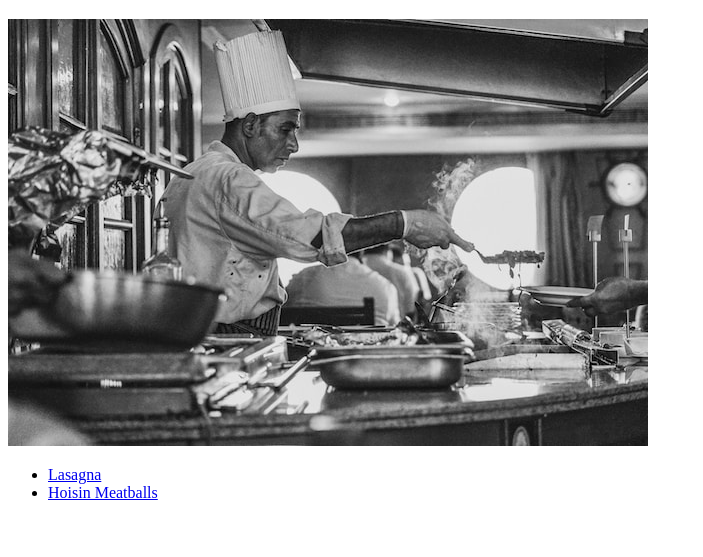
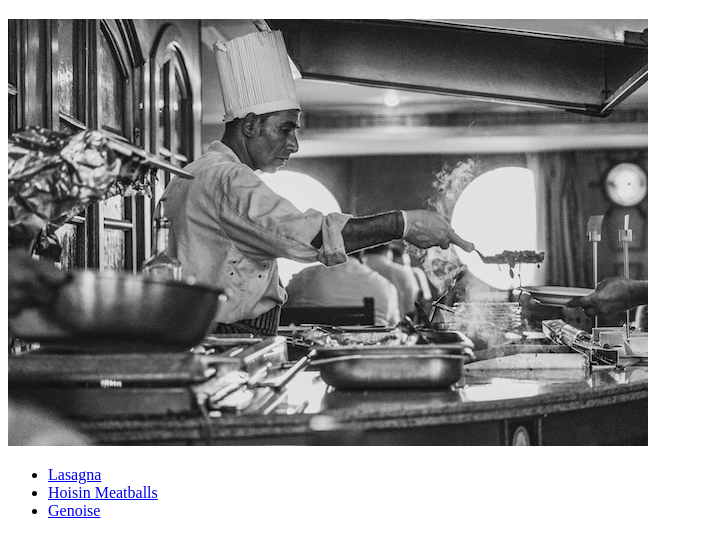
Before and after one commit to charlesdev1990/odin-recipes, a plain HTML site: page index.html in a window 1280 px wide. Shown: the part 61-618 px from the top of the page, without its empty margins (0-703 px from the left). Drawn offline with Linux system fonts and the light colour scheme.

Commit message:
added genoise.html

```diff
--- a/index.html
+++ b/index.html
@@ -12,6 +12,7 @@
 			<ul>
 				<li><a href="recipes/lasagna.html">Lasagna</a></li>
 				<li><a href="recipes/hoisin-meatballs.html">Hoisin Meatballs</a></li>
+				<li><a href="recipes/genoise.html">Genoise</a></li>
 			</ul>
 		</div>
 	</body>
```
